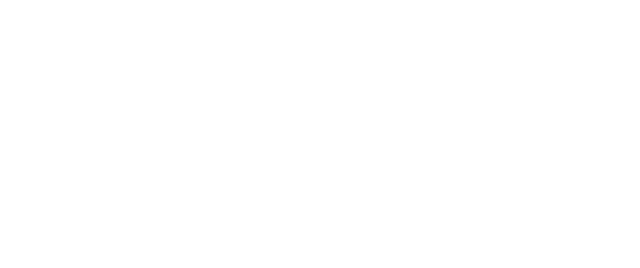
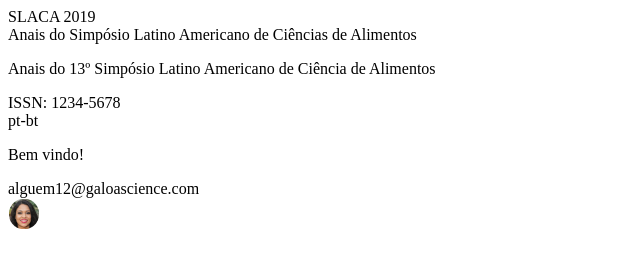
Before and after one commit to Beaaninhar/slaca, a plain HTML site: page index.html in a window 1280 px wide. Shown: the whole page, without its empty margins (0-640 px from the left). Drawn offline with Linux system fonts and the light colour scheme.

Commit message:
Conteúdo básico html do header feito

```diff
--- a/index.html
+++ b/index.html
@@ -1,12 +1,39 @@
 <!DOCTYPE html>
 <html lang="pt-BR">
-<head>
-  <meta charset="UTF-8">
-  <meta http-equiv="X-UA-Compatible" content="IE=edge">
-  <meta name="viewport" content="width=device-width, initial-scale=1.0">
-  <title>Home</title>
-</head>
-<body>
+  <head>
+    <meta charset="UTF-8" />
+    <meta http-equiv="X-UA-Compatible" content="IE=edge" />
+    <meta name="viewport" content="width=device-width, initial-scale=1.0" />
+    <title>Home</title>
+  </head>
+  <body>
+    <div class="estrutura">
 
-</body>
+      <header class="header">
+        <div class="logo-header">
+          <span>SLACA 2019</span>
+          <div class="conteudo-header">
+            <section class="conteudo-meio-header">
+              <span
+                >Anais do Simpósio Latino Americano de Ciências de Alimentos
+              </span>
+              <p>
+                Anais do 13º Simpósio Latino Americano de Ciência de Alimentos
+              </p>
+              <span>ISSN: 1234-5678</span>
+            </section>
+            <section class="linguagem-header">
+              pt-bt
+            </section>
+            <section class="perfil-header">
+              <p>Bem vindo!</p>
+              <span>alguem12@galoascience.com</span>
+              <div class="img-header"></div>
+              <img src="./imagens/imagem-perfil.png" alt="Imagem de perfil">
+            </section>
+          </div>
+        </div>
+      </header>
+    </div>
+  </body>
 </html>
```
Also changed, not shown: imagens/imagem-perfil.png (added).
